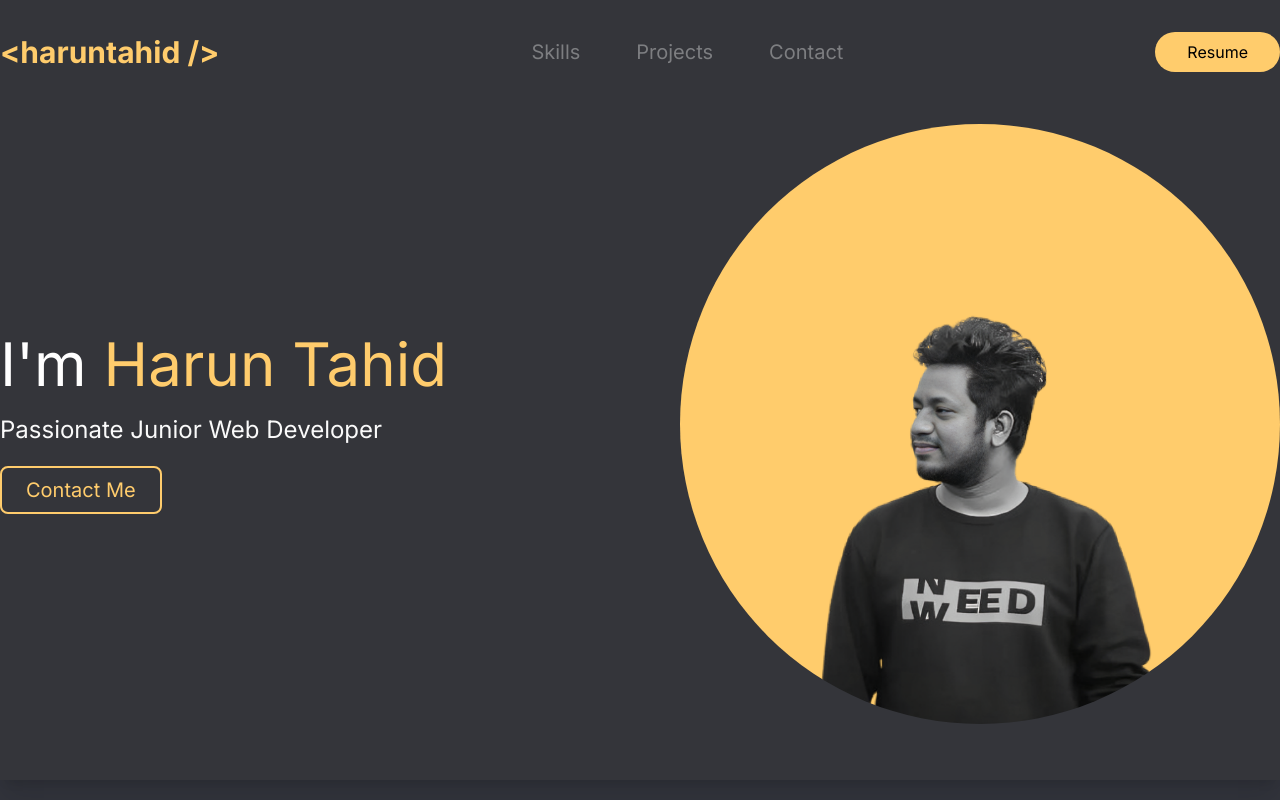
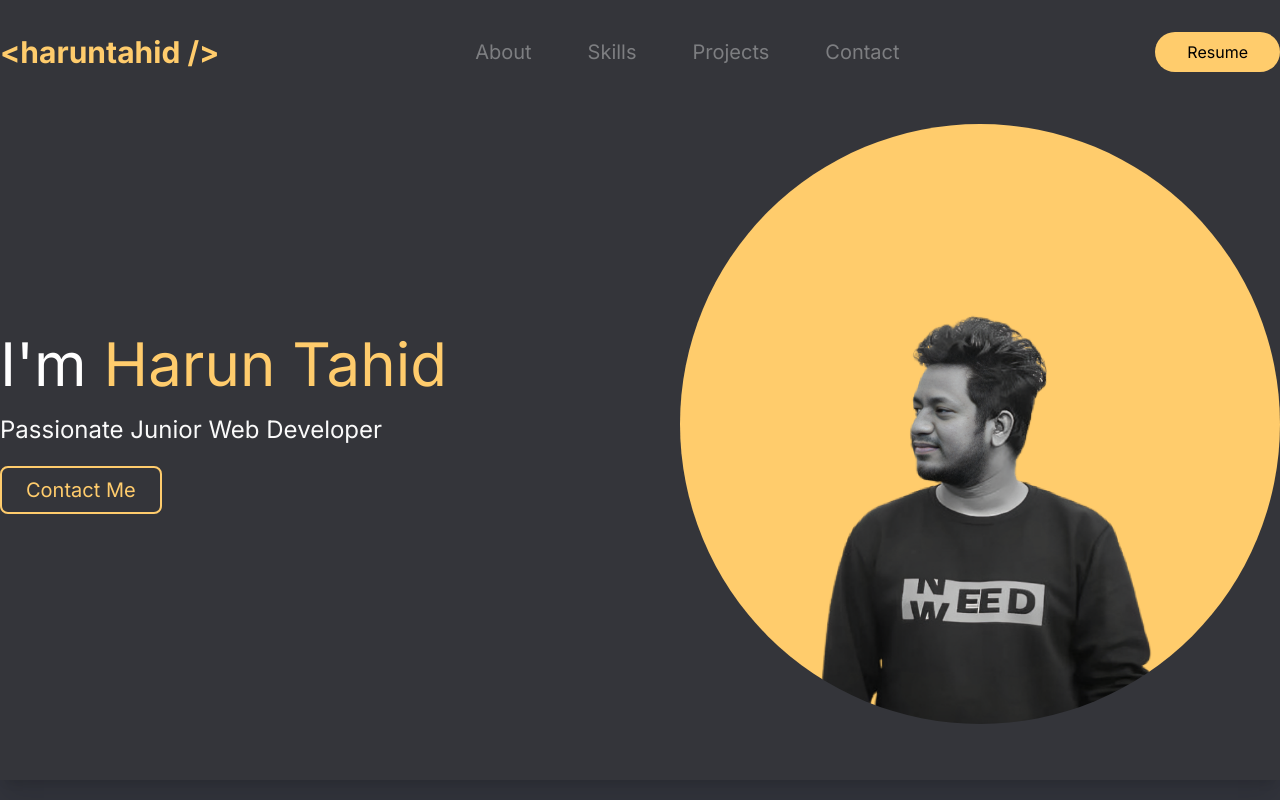
Before and after one commit to Haruntahid/Protfolio, a Next.js app: page / in a window 1280 px wide. Shown: the top 800 px of the page. Built offline with nearby package versions, Linux system fonts and the light colour scheme.

Commit message:
return to top btn added

```diff
--- a/app/layout.js
+++ b/app/layout.js
@@ -2,6 +2,7 @@ import { Inter } from "next/font/google";
 import "./globals.css";
 import Header from "@/components/Header";
 import Footer from "@/components/Footer";
+import ReturnToTop from "@/components/ReturnToTop";
 
 const inter = Inter({ subsets: ["latin"] });
 
@@ -17,6 +18,7 @@ export default function RootLayout({ children }) {
         <Header />
         {children}
         <Footer />
+        <ReturnToTop />
       </body>
     </html>
   );
--- a/components/About.jsx
+++ b/components/About.jsx
@@ -3,7 +3,7 @@ import React from "react";
 function About() {
   return (
     <>
-      <div className="container mx-auto text-txt-white mt-24">
+      <div className="container mx-auto text-txt-white mt-24" id="about">
         <h2 className="text-5xl font-semibold mb-12">About</h2>
         <p className="">
           <span className="inline-block items-center w-20 h-1 bg-gold-color mr-2"></span>
--- a/components/Contact.jsx
+++ b/components/Contact.jsx
@@ -10,9 +10,10 @@ import { FaLocationDot } from "react-icons/fa6";
 
 function Contact() {
   return (
-    <div className="container mx-auto text-txt-white mt-24">
+    <div className="container mx-auto text-txt-white mt-24" id="contact">
       <h2 className="text-5xl font-semibold mb-12 text-center">Contact Me</h2>
       <div className="flex justify-between items-center bg-[#3d3e42] rounded-lg p-10">
+        {/* first section */}
         <div>
           <div className="flex items-center gap-2 bg-bg-clr px-5 py-2 rounded-full mt-5">
             <SiGmail />
@@ -27,37 +28,53 @@ function Contact() {
             <p className="text-gold-color">Dinajpur,Bangladesh</p>
           </div>
         </div>
+        {/* middle section */}
         <div className="text-center space-y-3">
           <h2 className="text-5xl font-semibold text-gold-color">
             Harun Tahid
           </h2>
           <p className="text-2xl tracking-wider">Junior Web Developer</p>
           <div>
-            <button className="px-12 mt-5 py-2 text-black text-xl bg-gold-color rounded-full">
-              Resume
-            </button>
+            <a
+              href="https://drive.google.com/file/d/16Aok-gndVq9y-wpzuKQ10ur53Rek3Y1C/view?usp=sharing"
+              target="_blank"
+            >
+              <button className="px-12 mt-5 py-2 text-black text-xl bg-gold-color rounded-full">
+                Resume
+              </button>
+            </a>
           </div>
         </div>
-        {/* middle section */}
+        {/* end section */}
 
         <div className="flex gap-4">
-          <a href="https://www.facebook.com/Haruntaha997/" target="_blank">
-            <Image
-              src={facebook}
-              alt={``}
-              width={50}
-              height={50}
-              className=""
-            />
+          <a
+            href="https://www.facebook.com/Haruntaha997/"
+            target="_blank"
+            className="p-2 rounded-full hover:bg-[#ffcc6c99] transition duration-600"
+          >
+            <Image src={facebook} alt={"facebook"} width={50} height={50} />
           </a>
-          <a href="https://www.linkedin.com/in/haruntahid" target="_blank">
-            <Image src={linkedin} alt={``} width={50} height={50} />
+          <a
+            href="https://www.linkedin.com/in/haruntahid"
+            target="_blank"
+            className="p-2 rounded-full hover:bg-[#ffcc6c99] transition duration-600"
+          >
+            <Image src={linkedin} alt={"linkedin"} width={50} height={50} />
           </a>
-          <a href="https://discord.gg/9RVZCR9k" target="_blank">
-            <Image src={discord} alt={``} width={50} height={50} />
+          <a
+            href="https://discord.gg/9RVZCR9k"
+            target="_blank"
+            className="p-2 rounded-full hover:bg-[#ffcc6c99] transition duration-600"
+          >
+            <Image src={discord} alt={"discord"} width={50} height={50} />
           </a>
-          <a href="https://github.com/Haruntahid" target="_blank">
-            <Image src={github} alt={``} width={50} height={50} />
+          <a
+            href="https://github.com/Haruntahid"
+            target="_blank"
+            className="p-2 rounded-full hover:bg-[#ffcc6c99] transition duration-600"
+          >
+            <Image src={github} alt={"github"} width={50} height={50} />
           </a>
         </div>
       </div>
--- a/components/Footer.jsx
+++ b/components/Footer.jsx
@@ -1,4 +1,5 @@
 import React from "react";
+import NavLinks from "./NavLinks";
 
 function Footer() {
   return (
@@ -9,9 +10,7 @@ function Footer() {
       </h2>
       <div>
         <ul className="flex justify-center mt-4 mb-6 text-xl space-x-14 text-txt-clr">
-          <li>Skills</li>
-          <li>Projects</li>
-          <li>Contact</li>
+          <NavLinks />
         </ul>
       </div>
       <p className="text-center text-txt-white pb-8">
--- a/components/Header.jsx
+++ b/components/Header.jsx
@@ -1,4 +1,5 @@
 import React from "react";
+import NavLinks from "./NavLinks";
 
 function Header() {
   return (
@@ -10,15 +11,18 @@ function Header() {
           </h2>
           <div>
             <ul className="flex text-xl space-x-14 text-txt-clr">
-              <li>Skills</li>
-              <li>Projects</li>
-              <li>Contact</li>
+              <NavLinks />
             </ul>
           </div>
           <div>
-            <button className="px-8 py-2 bg-gold-color rounded-full">
-              Resume
-            </button>
+            <a
+              href="https://drive.google.com/file/d/16Aok-gndVq9y-wpzuKQ10ur53Rek3Y1C/view?usp=sharing"
+              target="_blank"
+            >
+              <button className="px-8 py-2 bg-gold-color rounded-full">
+                Resume
+              </button>
+            </a>
           </div>
         </div>
       </div>
--- a/components/Hero.jsx
+++ b/components/Hero.jsx
@@ -15,9 +15,11 @@ function Hero() {
             <p className="text-2xl text-txt-white mt-5">
               Passionate Junior Web Developer
             </p>
-            <button className="text-xl px-6 py-2 text-gold-color mt-5 rounded-lg bg-transparent border-2 border-gold-color">
-              Contact Me
-            </button>
+            <a href="#contact">
+              <button className="text-xl px-6 py-2 text-gold-color mt-5 rounded-lg bg-transparent border-2 border-gold-color">
+                Contact Me
+              </button>
+            </a>
           </div>
           <div>
             <Image
--- /dev/null
+++ b/components/NavLinks.jsx
@@ -0,0 +1,52 @@
+"use client";
+import React, { useState } from "react";
+
+function NavLinks() {
+  const [activeSection, setActiveSection] = useState("");
+
+  const handleSetActiveSection = (section) => {
+    setActiveSection(section);
+  };
+  return (
+    <>
+      <li>
+        <a
+          onClick={() => handleSetActiveSection("about")}
+          href="#about"
+          className={activeSection === "about" ? "text-gold-color" : ""}
+        >
+          About
+        </a>
+      </li>
+      <li>
+        <a
+          onClick={() => handleSetActiveSection("skills")}
+          href="#skills"
+          className={activeSection === "skills" ? "text-gold-color" : ""}
+        >
+          Skills
+        </a>
+      </li>
+      <li>
+        <a
+          onClick={() => handleSetActiveSection("projects")}
+          href="#projects"
+          className={activeSection === "projects" ? "text-gold-color" : ""}
+        >
+          Projects
+        </a>
+      </li>
+      <li>
+        <a
+          onClick={() => handleSetActiveSection("contact")}
+          href="#contact"
+          className={activeSection === "contact" ? "text-gold-color" : ""}
+        >
+          Contact
+        </a>
+      </li>
+    </>
+  );
+}
+
+export default NavLinks;
--- a/components/Projects.jsx
+++ b/components/Projects.jsx
@@ -54,7 +54,7 @@ function Projects() {
   ];
   return (
     <>
-      <div className="container mx-auto mt-24">
+      <div className="container mx-auto mt-24" id="projects">
         <h2 className="text-5xl font-semibold mb-12 text-center text-txt-white">
           Projects
         </h2>
--- /dev/null
+++ b/components/ReturnToTop.jsx
@@ -0,0 +1,46 @@
+"use client";
+import React, { useState, useEffect } from "react";
+
+function ReturnToTop() {
+  const [isVisible, setIsVisible] = useState(false);
+
+  useEffect(() => {
+    // Show button when page is scrolled down
+    const toggleVisibility = () => {
+      console.log("Scroll position:", window.scrollY);
+      if (window.scrollY > 300) {
+        setIsVisible(true);
+      } else {
+        setIsVisible(false);
+      }
+    };
+
+    window.addEventListener("scroll", toggleVisibility);
+
+    return () => {
+      window.removeEventListener("scroll", toggleVisibility);
+    };
+  }, []);
+
+  const scrollToTop = () => {
+    window.scrollTo({
+      top: 0,
+      behavior: "smooth",
+    });
+  };
+
+  return (
+    <>
+      {isVisible && (
+        <button
+          onClick={scrollToTop}
+          className="fixed bottom-5 right-5 bg-gold-color text-bg-clr h-10 w-10 rounded-full shadow-lg font-black text-xl"
+        >
+          ↑
+        </button>
+      )}
+    </>
+  );
+}
+
+export default ReturnToTop;
--- a/components/Skills.jsx
+++ b/components/Skills.jsx
@@ -80,7 +80,7 @@ function Skills() {
 
   return (
     <>
-      <div className="container mx-auto text-txt-white mt-24">
+      <div className="container mx-auto text-txt-white mt-24" id="skills">
         <h2 className="text-5xl font-semibold mb-12 text-center">Skills</h2>
         <div className="grid grid-cols-6 gap-6">
           {skills.map((skill) => (
```
